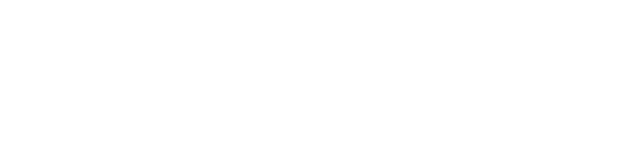
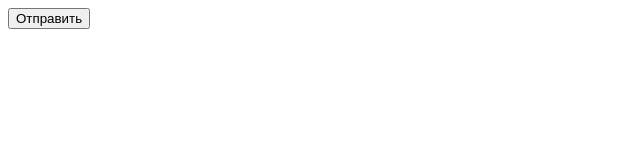
Before and after one commit to YuriPopov1984/new-project2, a plain HTML site: page index.html in a window 1280 px wide. Shown: the whole page, without its empty margins (0-640 px from the left). Drawn offline with Linux system fonts and the light colour scheme.

Commit message:
change index.html

```diff
--- a/index.html
+++ b/index.html
@@ -9,5 +9,6 @@
     <title>
         <h1>Привет всем</h1>
     </title>
+    <button>Отправить</button>
 </body>
 </html>
```
